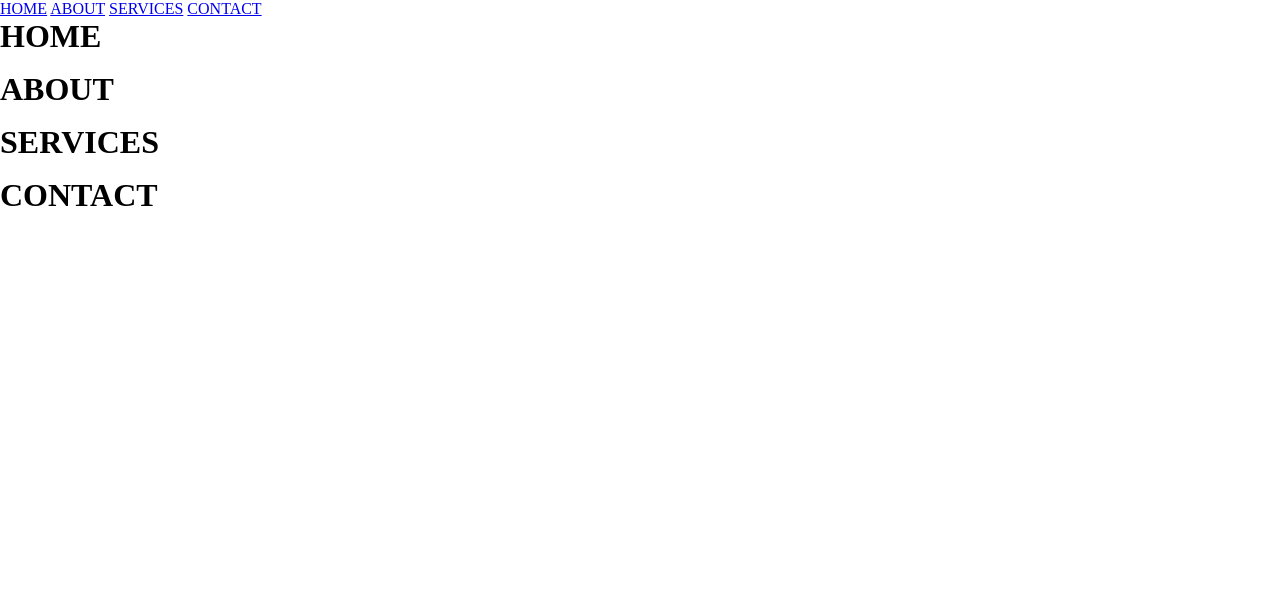
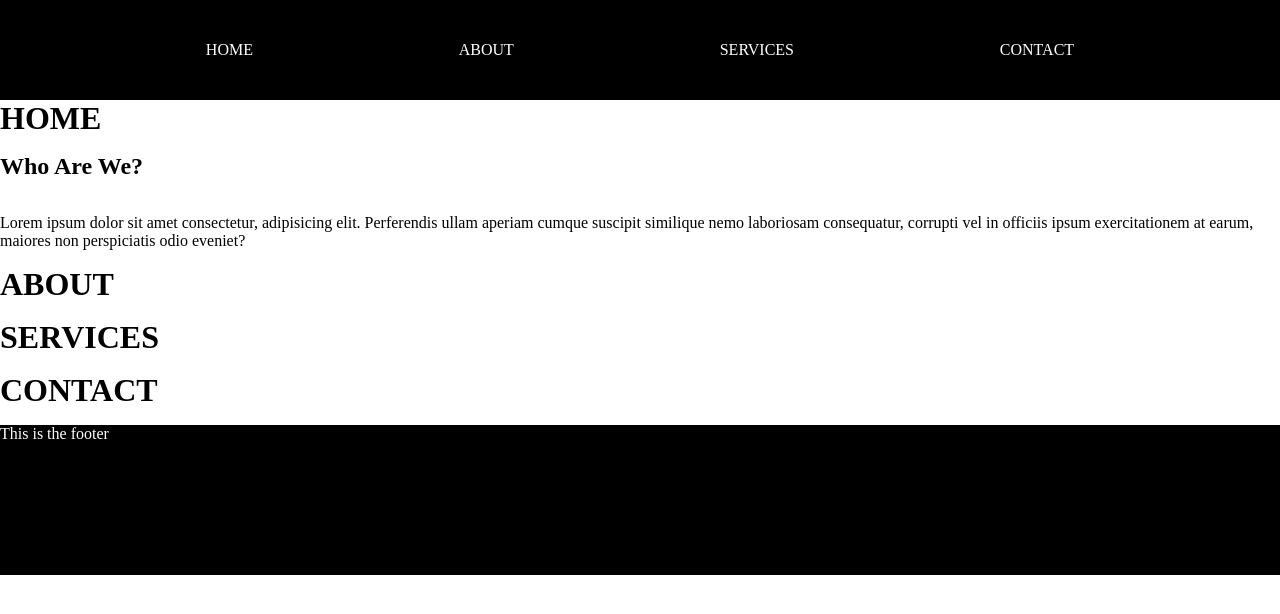
Before and after one commit to Hannah-Mayorga/homeworkTwoN315, a website: page index.html in a window 1280 px wide. Drawn offline with nearby package versions, Linux system fonts and the light colour scheme; files that its build step writes are made by us from their sources.

Commit message:
added all needed files

```diff
--- a/index.html
+++ b/index.html
@@ -1,5 +1,6 @@
 <!DOCTYPE html>
 <html lang="en">
+
 <head>
     <meta charset="UTF-8">
     <meta http-equiv="X-UA-Compatible" content="IE=edge">
@@ -8,6 +9,7 @@
     <link rel="stylesheet" href="css/styles.css">
 </head>
 <!--Git init-->
+
 <body>
     <nav>
         <a id="home" href="#">HOME</a>
@@ -18,6 +20,21 @@
     <div id="app">
         <div class="home">
             <h1>HOME</h1>
+            <div class="banner">
+
+            </div>
+            <div class="small-desc">
+                <h2>Who Are We?</h2>
+                <img src="" alt="">
+                <p>
+                    Lorem ipsum dolor sit amet consectetur, adipisicing elit. Perferendis ullam aperiam cumque suscipit
+                    similique nemo laboriosam consequatur, corrupti vel in officiis ipsum exercitationem at earum,
+                    maiores non perspiciatis odio eveniet?
+                </p>
+            </div>
+            <div class="circle-imgs">
+
+            </div>
         </div>
         <div class="about">
             <h1>ABOUT</h1>
@@ -29,8 +46,12 @@
             <h1>CONTACT</h1>
         </div>
     </div>
+    <footer>
+        <p>This is the footer</p>
+    </footer>
+    <script src="lib/jquery-3.6.1.min.js"></script>
+    <script type="module" src="app/model.js"></script>
+    <script type="module" src="app/app.js"></script>
 </body>
-<script src="lib/jquery-3.6.1.min.js"></script>
-<script type="module" src="app/model.js"></script>
-<script type="module" src="app/app.js"></script>
+
 </html>
--- a/package.json
+++ b/package.json
@@ -12,5 +12,8 @@
   },
   "keywords": [],
   "author": "",
-  "license": "ISC"
+  "license": "ISC",
+  "dependencies": {
+    "sass": "^1.54.9"
+  }
 }
--- /dev/null
+++ b/scss/footer.scss
@@ -0,0 +1,8 @@
+footer {
+    height: 150px;
+    background-color: black;
+    display: flex;
+    p {
+        color: white;
+    }
+}
--- /dev/null
+++ b/scss/nav.scss
@@ -0,0 +1,11 @@
+nav {
+    height: 100px;
+    background-color: black;
+    display: flex;
+    justify-content: space-evenly;
+    align-items: center;
+    a {
+        color: white;
+        text-decoration: none;
+    }
+}
--- a/scss/styles.scss
+++ b/scss/styles.scss
@@ -1 +1,7 @@
 @import "structure.scss";
+@import "nav.scss";
+@import "home.scss";
+@import "about.scss";
+@import "services.scss";
+@import "contact.scss";
+@import "footer.scss";
```
Also changed, not shown: css/styles.css (added), scss/about.scss (added), scss/contact.scss (added), scss/home.scss (added), scss/services.scss (added), 2 other files.
